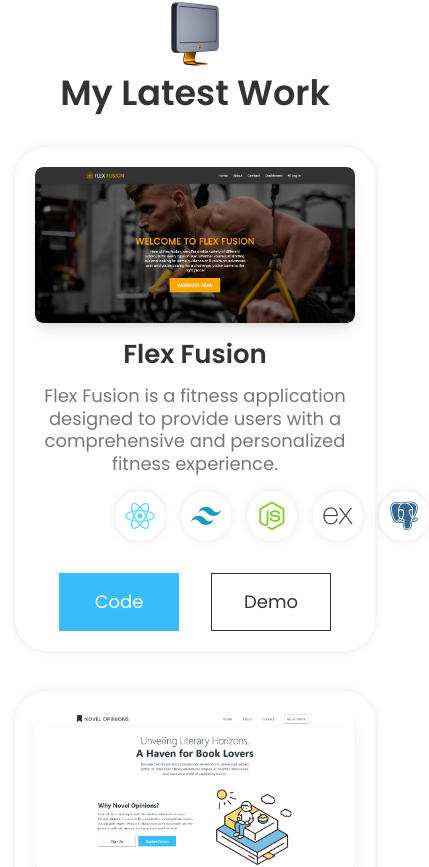
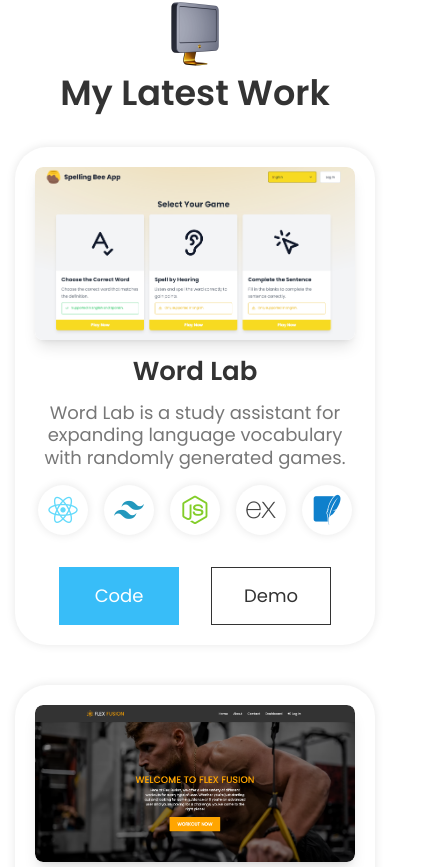
Before and after one commit to PatrickLisiecki/personal-site, a React (Vite) app: page / in a window 390 px wide. Shown: the part 3926-4793 px from the top of the page, 429 px wide, since content can reach past the window. Built offline with nearby package versions, Linux system fonts and the light colour scheme.

Commit message:
add recent project

```diff
--- a/src/components/Projects.jsx
+++ b/src/components/Projects.jsx
@@ -6,12 +6,27 @@
 // Projects data
 const projectsData = [
   {
+    title: "Word Lab",
+    description:
+      "Word Lab is a study assistant for expanding language vocabulary with randomly generated games.",
+    link: "https://github.com/PatrickLisiecki/spelling-bee-app",
+    image: "/word-lab.png",
+    demo: "https://github.com/PatrickLisiecki/spelling-bee-app",
+    tech: [
+      <i className="devicon-react-original colored"></i>,
+      <i className="devicon-tailwindcss-plain colored"></i>,
+      <i className="devicon-nodejs-plain colored"></i>,
+      <i className="devicon-express-original colored"></i>,
+      <i className="devicon-sqlite-plain colored"></i>,
+    ],
+  },
+  {
     title: "Flex Fusion",
     description:
       "Flex Fusion is a fitness application designed to provide users with a comprehensive and personalized fitness experience.",
     link: "https://github.com/PatrickLisiecki/flex-fusion",
     image: "/flex.png",
-    demo: "https://github.com/PatrickLisiecki/flex-fusion#-demo",
+    demo: "https://flexfusion.xyz/",
     tech: [
       <i className="devicon-react-original colored"></i>,
       <i className="devicon-tailwindcss-plain colored"></i>,
@@ -64,7 +79,7 @@
 export default function Projects() {
   return (
     <section
-      className="dark:bg-dark/90 flex items-center py-[115px] dark:text-white lg:min-h-screen"
+      className="flex items-center py-[115px] dark:bg-dark/90 dark:text-white lg:min-h-screen"
       id="projects"
     >
       <div className="container mx-auto">
@@ -86,7 +101,7 @@
               return (
                 <div
                   key={index}
-                  className="dark:bg-dark flex min-h-[300px] w-full flex-col gap-x-8 rounded-[2rem] bg-white p-5 shadow-bs md:min-h-[350px] lg:flex-row lg:items-center lg:justify-center"
+                  className="flex min-h-[300px] w-full flex-col gap-x-8 rounded-[2rem] bg-white p-5 shadow-bs dark:bg-dark md:min-h-[350px] lg:flex-row lg:items-center lg:justify-center"
                 >
                   {/* Project Image */}
                   <div className="mb-2 flex h-full min-w-[90%] items-center justify-center overflow-hidden rounded-lg shadow-lg hover:shadow-xl lg:min-w-[60%] xl:mb-0">
@@ -108,7 +123,7 @@
                     </p>
 
                     {/* Project Tech */}
-                    <div className="mb-8 flex w-[50%] items-center justify-evenly gap-x-4">
+                    <div className="mx-auto mb-8 flex items-center justify-evenly gap-x-4">
                       {item.tech.map((item, index) => {
                         return (
                           <div
```
Also changed, not shown: public/word-lab.png (added).
